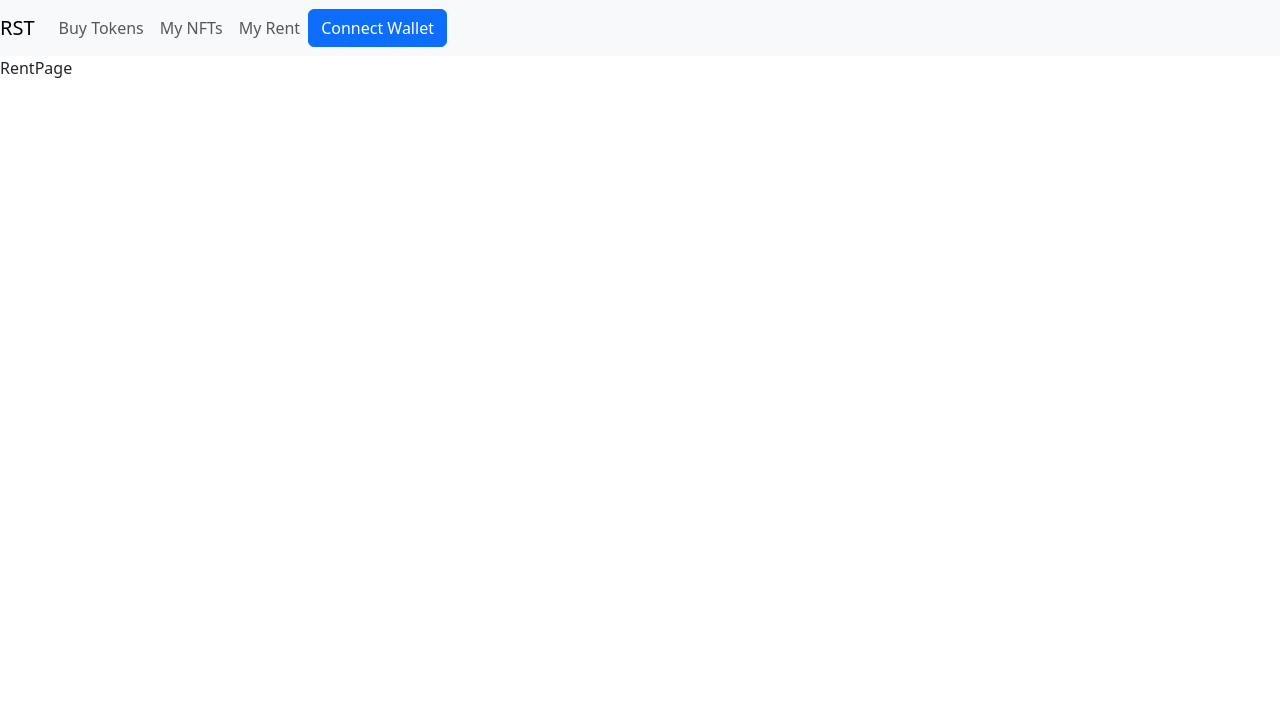
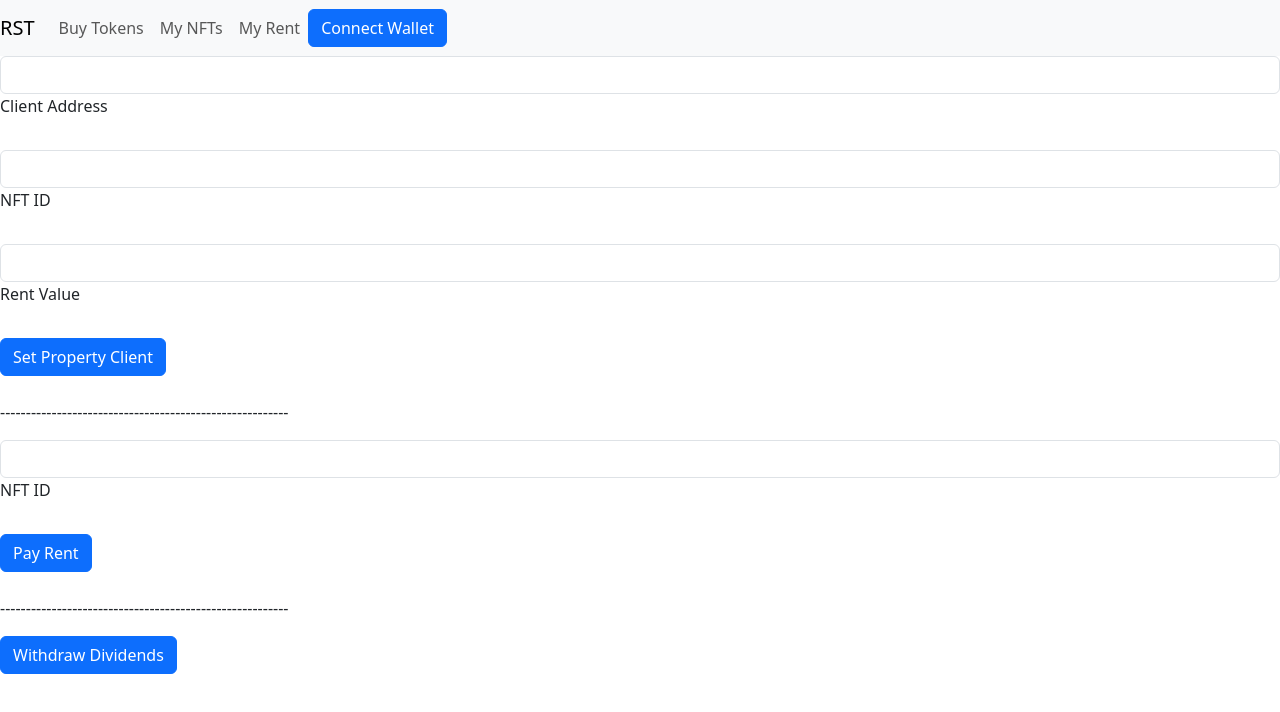
Before and after one commit to MatheusHoudin/real-state-with-tokenization, a React app: page /rent in a window 1280 px wide. Shown: the top 712 px of the page. Built offline with nearby package versions, Linux system fonts and the light colour scheme; what @alch/alchemy-web3, alchemy-sdk would draw is missing.

Commit message:
Creating functions of rent, pay rent and withdraw dividends

```diff
--- a/src/Pages/RentPage.js
+++ b/src/Pages/RentPage.js
@@ -1,10 +1,124 @@
-import React from "react";
-import {  Link } from "react-router-dom";
+import {React, useContext, useState, useEffect} from "react";
+import {
+  MDBInput,
+  MDBBtn
+} from 'mdb-react-ui-kit';
+import blockchain from "../utils/Blockchain";
+import "../App";
+import { RealStateContext } from "../App";
 
 const RentPage = () => {
+
+  const [formData, setFormData] = useState({nftId: 0, rentValue: 0, clientAddress: ""});
+  const { connectedWallet, setConnectedWallet } = useContext(RealStateContext);
+
+  const handleChange = (event) => {
+    const { name, value } = event.target;
+    setFormData((prevFormData) => ({ ...prevFormData, [name]: value }));
+  };
+
+  const handleProtertyClient = async (event) => {
+    event.preventDefault()
+    console.log(formData)
+    await setPropertyClient
+    ({
+      nftId: formData.nftId,
+      clientAddress: formData.clientAddress,
+      rentValue: formData.rentValue
+    });
+  };
+
+  const setPropertyClient = async ({
+    nftId,
+    clientAddress,
+    rentValue,
+}) => {
+  const result = await blockchain.nftContract.methods.setPropertyClient(
+    clientAddress,
+    nftId,
+    rentValue
+  ).send({
+      from: "0xDc058A4156abda6937CC65DC7a8179120EF74dF6",
+  }).catch(err => {
+    console.log(err);
+  });
+  console.log(result);
+}
+
+const handlePayRent = async (event) => {
+  event.preventDefault()
+  const owner = await blockchain.nftContract.methods.propertyClient(0).call()
+  console.log(owner)
+  await payRent
+  ({
+    nftId: formData.nftId,
+    rentValue: owner.rentValue
+  });
+};
+
+const payRent = async ({
+  nftId,
+  rentValue,
+}) => {
+  const result = await blockchain.nftContract.methods.payRent(
+    nftId,
+  ).send({
+      from: connectedWallet,
+      value: rentValue
+  }).catch(err => {
+    console.log(err);
+  });
+  console.log(result);
+}
+
+const handleWithdraw = async (event) => {
+  event.preventDefault()
+  await withDrawDividends();
+};
+
+const withDrawDividends = async () => {
+  const token = await blockchain.nftContract.methods.tokenCoin(0).call();
+  const coinContract = new blockchain.web3.eth.Contract(blockchain.realStateCoinAbi, token)
+  const result = await coinContract.methods.withdrawDividends().send({
+      from: connectedWallet
+  }).catch(err => {
+    console.log(err);
+  });
+  console.log(result);
+}
+
   return (
     <div>
-        RentPage
+      <div>
+        <form onSubmit={handleProtertyClient} >
+          <MDBInput id='clientAddress' name='clientAddress' wrapperClass='mb-4' label='Client Address' onChange={handleChange} />
+          <MDBInput id='nftId' name='nftId' wrapperClass='mb-4' type='number' label='NFT ID' onChange={handleChange} />
+          <MDBInput id='rentValue' name='rentValue' wrapperClass='mb-4' type='number' label='Rent Value' onChange={handleChange} />
+
+          <MDBBtn type='submit' className='mb-4' block>
+              Set Property Client
+
+          </MDBBtn>
+        </form>
+        <p>
+          --------------------------------------------------------
+        </p>
+        <form onSubmit={handlePayRent} >
+          <MDBInput id='nftId' name='nftId' wrapperClass='mb-4' type='number' label='NFT ID' onChange={handleChange} />
+
+          <MDBBtn type='submit' className='mb-4' block>
+              Pay Rent
+          </MDBBtn>
+        </form>
+        <p>
+          --------------------------------------------------------
+        </p>
+        <form onSubmit={handleWithdraw} >
+          <MDBBtn type='submit' className='mb-4' block>
+              Withdraw Dividends
+          </MDBBtn>
+        </form>
+      </div>
     </div>
   );
 };
--- a/src/utils/Blockchain.js
+++ b/src/utils/Blockchain.js
@@ -23,7 +23,8 @@ const rstNFTContract = new web3.eth.Contract(RealStateNFTAbi, RealStateNFTAddres
 const blockchain = {
     nftContract: rstNFTContract,
     web3: web3,
-    alchemy: alchemy
+    alchemy: alchemy,
+    realStateCoinAbi: RealStateCoinAbi
 }
 
 export default blockchain
```
